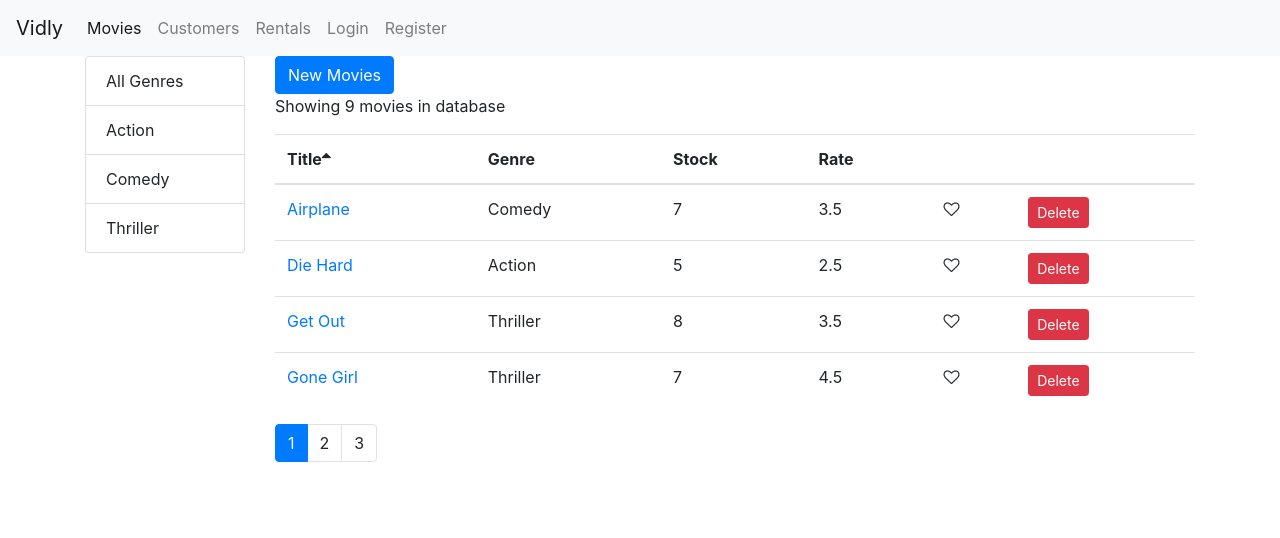
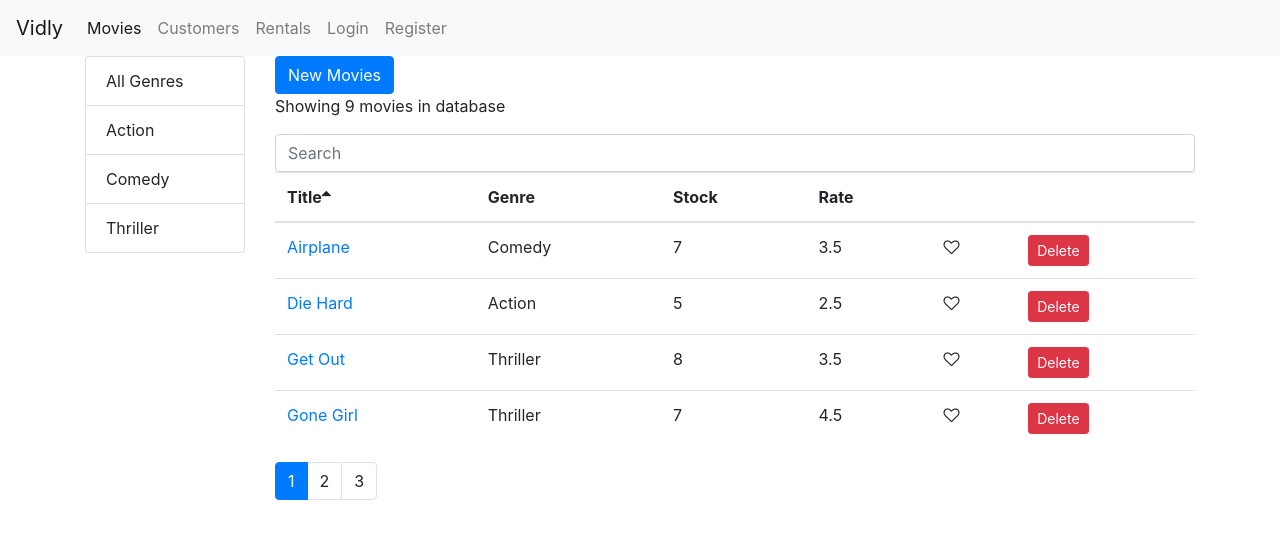
Before and after one commit to imsiddiquee/react-form, a React (Create React App) app: page /movies in a window 1280 px wide. Shown: the top 538 px of the page. Built offline with nearby package versions, Linux system fonts and the light colour scheme.

Commit message:
implement search box functionality

```diff
--- a/src/components/movies.jsx
+++ b/src/components/movies.jsx
@@ -18,6 +18,7 @@ class Movies extends Component {
     currentPage: 1,
     pageSize: 4,
     selectedGenre: null,
+    searchQuery: "",
     sortColumn: { path: "title", order: "asc" }
   };
 
@@ -56,18 +57,32 @@ class Movies extends Component {
       pageSize,
       movies: allMovies,
       selectedGenre,
+      searchQuery,
       sortColumn
     } = this.state;
 
-    const filtered =
-      selectedGenre && selectedGenre._id
-        ? allMovies.filter(m => m.genre._id === selectedGenre._id)
-        : allMovies;
+    let filtered = allMovies;
+
+    if (searchQuery) {
+      filtered = allMovies.filter(m =>
+        m.title.toLowerCase().startsWith(searchQuery.toLowerCase())
+      );
+    } else if (selectedGenre && selectedGenre._id)
+      filtered = allMovies.filter(m => m.genre._id === selectedGenre._id);
+
     const sorted = _.orderBy(filtered, [sortColumn.path], [sortColumn.order]);
 
     const movies = paginate(sorted, currentPage, pageSize);
 
     return { totalCount: filtered.length, data: movies };
+  };
+
+  handleSearchOnChange = e => {
+    this.setState({
+      searchQuery: e.currentTarget.value,
+      selectedGenre: null,
+      currentPage: 1
+    });
   };
 
   render() {
@@ -99,6 +114,16 @@ class Movies extends Component {
               New Movies
             </Link>
             <p>Showing {totalCount} movies in database</p>
+
+            <div className="input-group">
+              <input
+                type="text"
+                className="form-control"
+                placeholder="Search"
+                onChange={this.handleSearchOnChange}
+              />
+            </div>
+
             <MovieTable
               movies={data}
               sortColumn={sortColumn}
```
